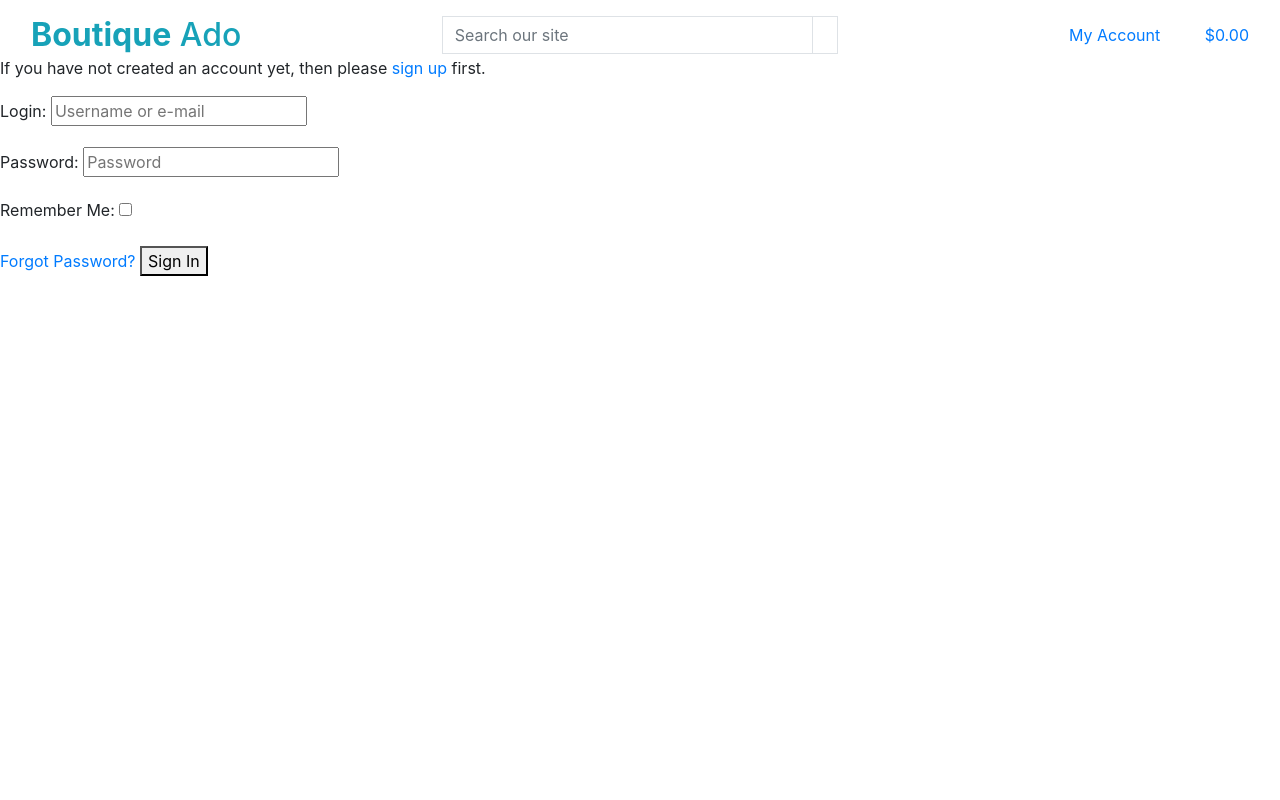
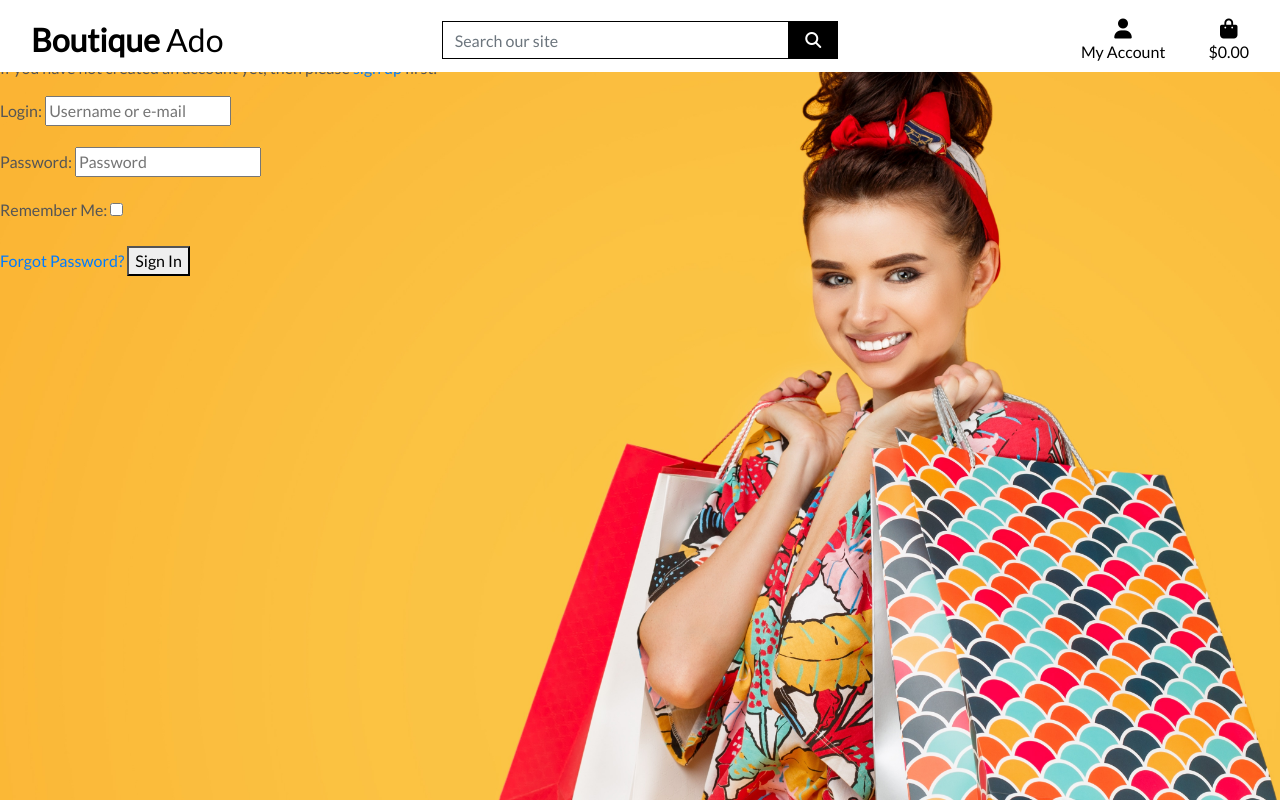
Before and after one commit to MarzenkaS/boutique-ado, a Django app: page /accounts/login/ in a window 1280 px wide. Run offline with Django 3.2, Linux system fonts and the light colour scheme; some libraries are stand-ins or nearby versions.

Commit message:
Completed home page header and css

```diff
--- a/boutique_ado/settings.py
+++ b/boutique_ado/settings.py
@@ -147,6 +147,10 @@ USE_TZ = True
 # https://docs.djangoproject.com/en/3.2/howto/static-files/
 
 STATIC_URL = '/static/'
+STATICFILES_DIRS = (os.path.join(BASE_DIR, 'static'),)
+
+MEDIA_URL = '/media/'
+MEDIA_ROOT = os.path.join(BASE_DIR, 'media')
 
 # Default primary key field type
 # https://docs.djangoproject.com/en/3.2/ref/settings/#default-auto-field
--- a/boutique_ado/urls.py
+++ b/boutique_ado/urls.py
@@ -15,9 +15,11 @@ Including another URLconf
 """
 from django.contrib import admin
 from django.urls import path, include
+from django.conf import settings
+from django.conf.urls.static import static
 
 urlpatterns = [
     path('admin/', admin.site.urls),
     path('accounts/', include('allauth.urls')),
     path('', include('home.urls')),
-]
+] + static(settings.MEDIA_URL, document_root=settings.MEDIA_ROOT)
--- a/templates/base.html
+++ b/templates/base.html
@@ -1,3 +1,5 @@
+{% load static %}
+
 <!doctype html>
 <html lang="en">
 
@@ -13,14 +15,18 @@
   {% endblock %}
 
   {% block corecss %}
+  <script src="https://kit.fontawesome.com/a7555c1b9b.js" crossorigin="anonymous"></script>
   <link rel="stylesheet" href="https://cdn.jsdelivr.net/npm/bootstrap@4.6.2/dist/css/bootstrap.min.css"
     integrity="sha384-xOolHFLEh07PJGoPkLv1IbcEPTNtaed2xpHsD9ESMhqIYd0nLMwNLD69Npy4HI+N" crossorigin="anonymous">
+  <link rel="stylesheet" href="https://fonts.googleapis.com/css?family=Lato&display=swap">
+  <link rel="stylesheet" href="{% static 'css/base.css' %}">
   {% endblock %}
 
   {% block extra_css %}
   {% endblock %}
 
   {% block corejs %}
+  <script src="https://kit.fontawesome.com/a7555c1b9b.js" crossorigin="anonymous"></script>
   <script src="https://cdn.jsdelivr.net/npm/jquery@3.5.1/dist/jquery.min.js"
     integrity="sha256-9/aliU8dGd2tb6OSsuzixeV4y/faTqgFtohetphbbj0=" crossorigin="anonymous"></script>
   <script src="https://cdn.jsdelivr.net/npm/popper.js@1.16.1/dist/umd/popper.min.js"
@@ -41,7 +47,7 @@
   <header class="container-fluid fixed-top">
     <div id="topnav" class="row bg-white pt-lg-2 d-none d-lg-flex">
       <div class="col-12 col-lg-4 my-auto py-1 py-lg-0 text-center text-lg-left">
-        <a href="{% url 'home' %}" class="nav-link main-logo-link text-info">
+        <a href="{% url 'home' %}" class="nav-link main-logo-link">
           <h2 class="logo-front text-black my-0"><strong>Boutique</strong> Ado</h2>
         </a>
       </div>
```
